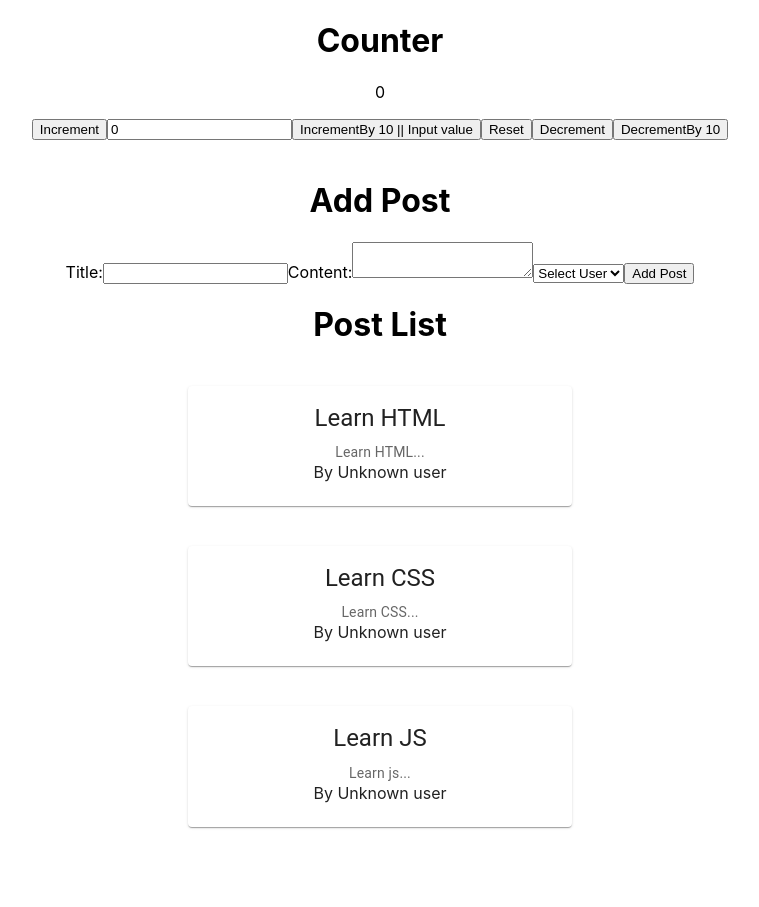
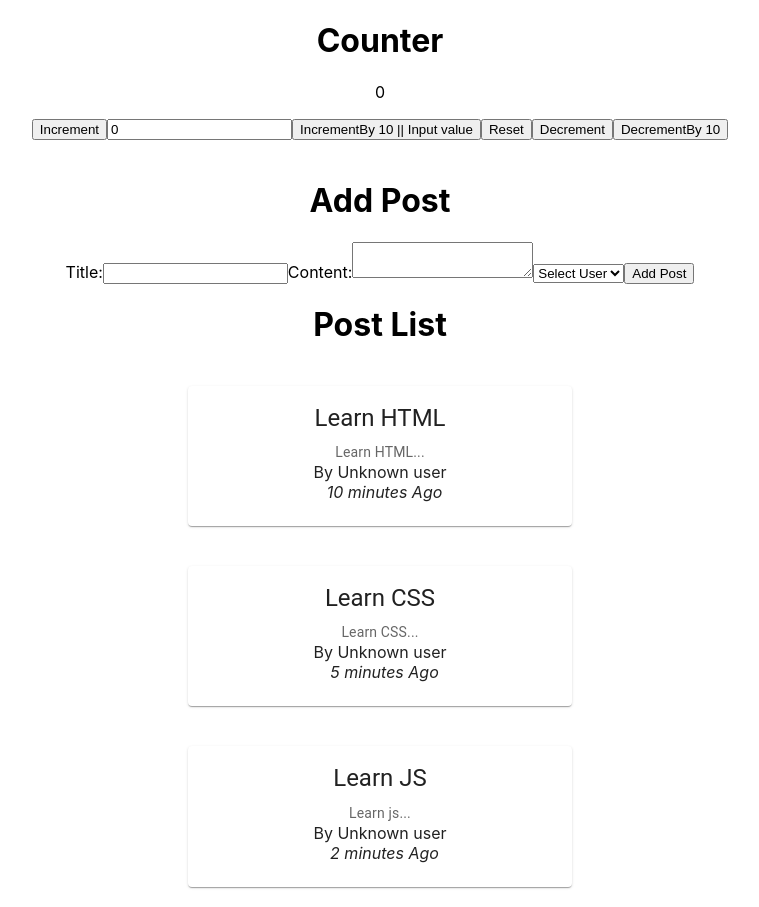
Before and after one commit to stmg202022/CRUD-redux-toolkits-Step-by-Step, a React (Create React App) app: page / in a window 1280 px wide. Shown: the whole page, without its empty margins (260-1019 px from the left). Before the commit the page ends 847 px from the top, so only its background shows below. Built offline with nearby package versions, Linux system fonts and the light colour scheme.

Commit message:
TimeAgo(DATE added in post// date fns

```diff
--- a/package.json
+++ b/package.json
@@ -10,6 +10,7 @@
     "@testing-library/jest-dom": "^5.17.0",
     "@testing-library/react": "^13.4.0",
     "@testing-library/user-event": "^13.5.0",
+    "date-fns": "^2.30.0",
     "react": "^18.2.0",
     "react-dom": "^18.2.0",
     "react-redux": "^8.1.2",
--- a/src/Components/Posts/postsList.js
+++ b/src/Components/Posts/postsList.js
@@ -7,11 +7,10 @@ import Card from "@mui/material/Card";
 import CardContent from "@mui/material/CardContent";
 import Typography from "@mui/material/Typography";
 import PostAuthor from "./postAuthor";
+import TimeAgo from "./timeAgo.js";
 
 // import Button from "@mui/material/Button";
 // import CardActions from "@mui/material/CardActions";
-
-//postAuthor
 
 export default function PostList() {
   const { posts } = useSelector(selectAllPost);
@@ -31,6 +30,8 @@ export default function PostList() {
           </Typography>
 
           <PostAuthor userId={post.userId} />
+
+          <TimeAgo time={post.date} />
         </CardContent>
         {/* <CardActions>
           <Button size="small">Share</Button>
--- /dev/null
+++ b/src/Components/Posts/timeAgo.js
@@ -0,0 +1,20 @@
+import { formatDistance, formatDistanceToNow, parseISO } from "date-fns";
+import React from "react";
+
+const TimeAge = ({ time }) => {
+  let timeAgo = "";
+
+  if (time) {
+    const date = parseISO(time);
+    const timeperiod = formatDistanceToNow(date);
+
+    timeAgo = `${timeperiod} Ago`;
+  }
+  return (
+    <span>
+      &nbsp; <i> {timeAgo}</i>
+    </span>
+  );
+};
+
+export default TimeAge;
--- a/src/ReduxSlice/Posts/postSlice.js
+++ b/src/ReduxSlice/Posts/postSlice.js
@@ -1,4 +1,5 @@
 import { createSlice, nanoid } from "@reduxjs/toolkit";
+import { sub } from "date-fns";
 
 const initialState = {
   posts: [
@@ -6,16 +7,19 @@ const initialState = {
       id: 1,
       title: "Learn HTML",
       content: "Learn HTML...",
+      date: sub(new Date(), { minutes: 10 }).toISOString(),
     },
     {
       id: 2,
       title: "Learn CSS",
       content: "Learn CSS...",
+      date: sub(new Date(), { minutes: 5 }).toISOString(),
     },
     {
       id: 3,
       title: "Learn JS",
       content: "Learn js...",
+      date: sub(new Date(), { minutes: 2 }).toISOString(),
     },
   ],
 };
@@ -37,6 +41,7 @@ const PostSlice = createSlice({
             title,
             content,
             userId,
+            date: new Date().toISOString(),
           },
         };
       },
```
Also changed, not shown: 1 other file (tests, documents, lock files or other folders).
